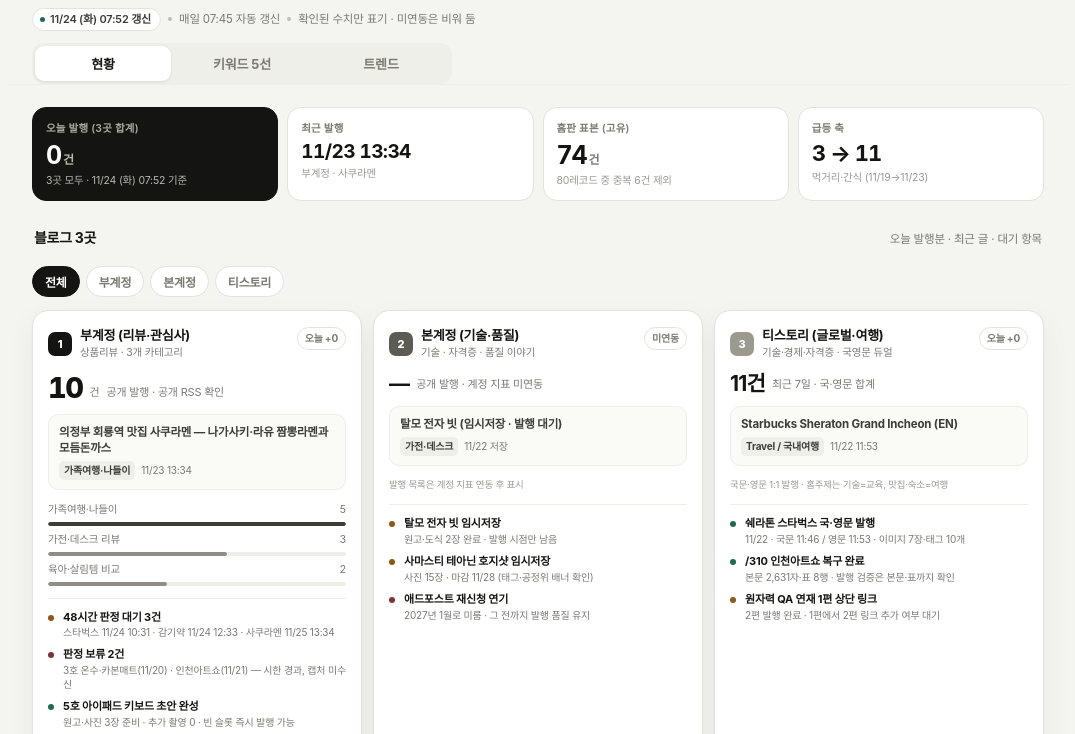
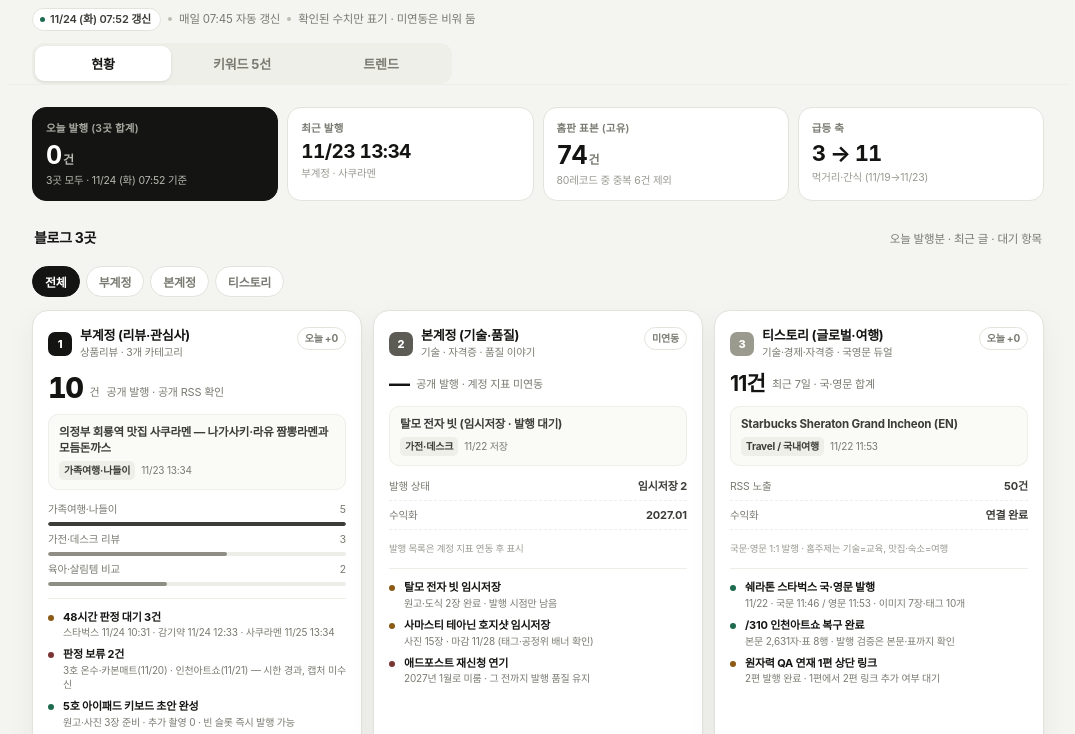
Before and after one commit to tessios/blog-dashboard, a plain HTML site: page index.html in a window 1280 px wide. Shown: the part 66-800 px from the top of the page, without its empty margins (102-1177 px from the left). Drawn offline with Linux system fonts and the light colour scheme.

Commit message:
style: 미연동 카드에 지표 미니 행 추가

```diff
--- a/index.html
+++ b/index.html
@@ -153,6 +153,10 @@
   .dbar{grid-column:1/3;height:4px;border-radius:3px;background:var(--line-soft);overflow:hidden;margin-top:-2px}
   .dbar i{display:block;height:100%;background:var(--ink2);border-radius:3px}
   .dbar i.m{background:#8E8E85}
+  .mini{display:flex;flex-direction:column;gap:6px}
+  .mrow{display:flex;align-items:baseline;justify-content:space-between;gap:8px;
+    font-size:10.5px;color:var(--sub);border-bottom:1px dashed var(--line-soft);padding-bottom:5px}
+  .mrow b{color:var(--ink2);font-weight:700;font-size:11px;letter-spacing:-.01em}
   .status{display:flex;flex-direction:column;gap:8px;border-top:1px solid var(--line-soft);padding-top:11px}
   .st{display:grid;grid-template-columns:7px 1fr;gap:8px;align-items:start}
   .st .d{margin-top:5px;width:6px;height:6px;border-radius:50%;background:#B5B5AC}
@@ -487,7 +491,9 @@
                  '<div class="dbar"><i class="'+(i?'m':'')+'" style="width:'+Math.round(x.count/max*100)+'%"></i></div>';
         }).join("")+'</div>';
       } else {
-        dist = '<div class="fnote">'+esc(b.dist_note)+'</div>';
+        dist = '<div class="mini">'+b.metrics.map(function(m){
+          return '<div class="mrow"><span>'+esc(m.label)+'</span><b>'+esc(m.value)+'</b></div>';
+        }).join("")+'</div><div class="fnote">'+esc(b.dist_note)+'</div>';
       }
       var todayTxt = (b.today_posts==null) ? "미연동" : ("오늘 +"+b.today_posts);
       var st = b.status.map(function(s){
```
